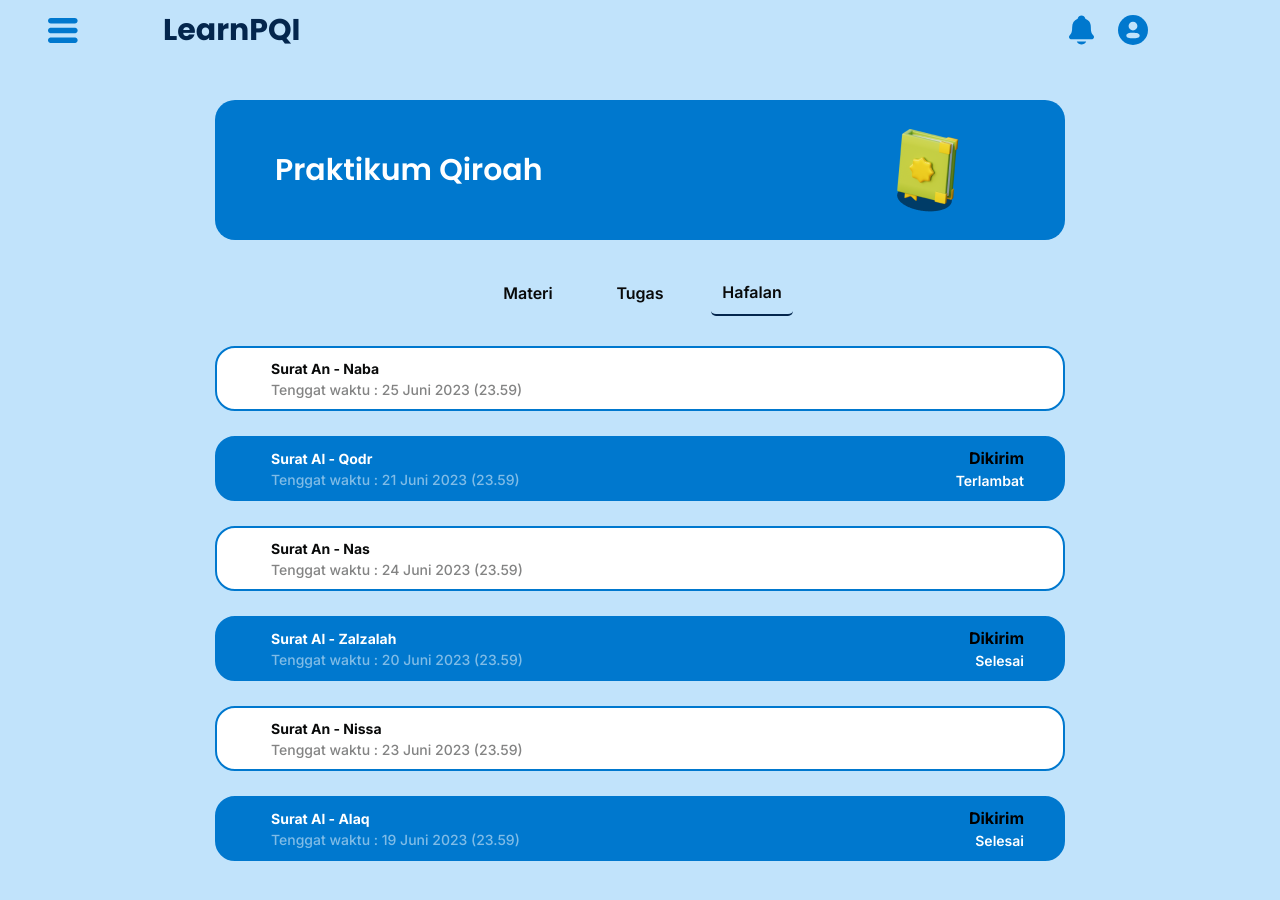
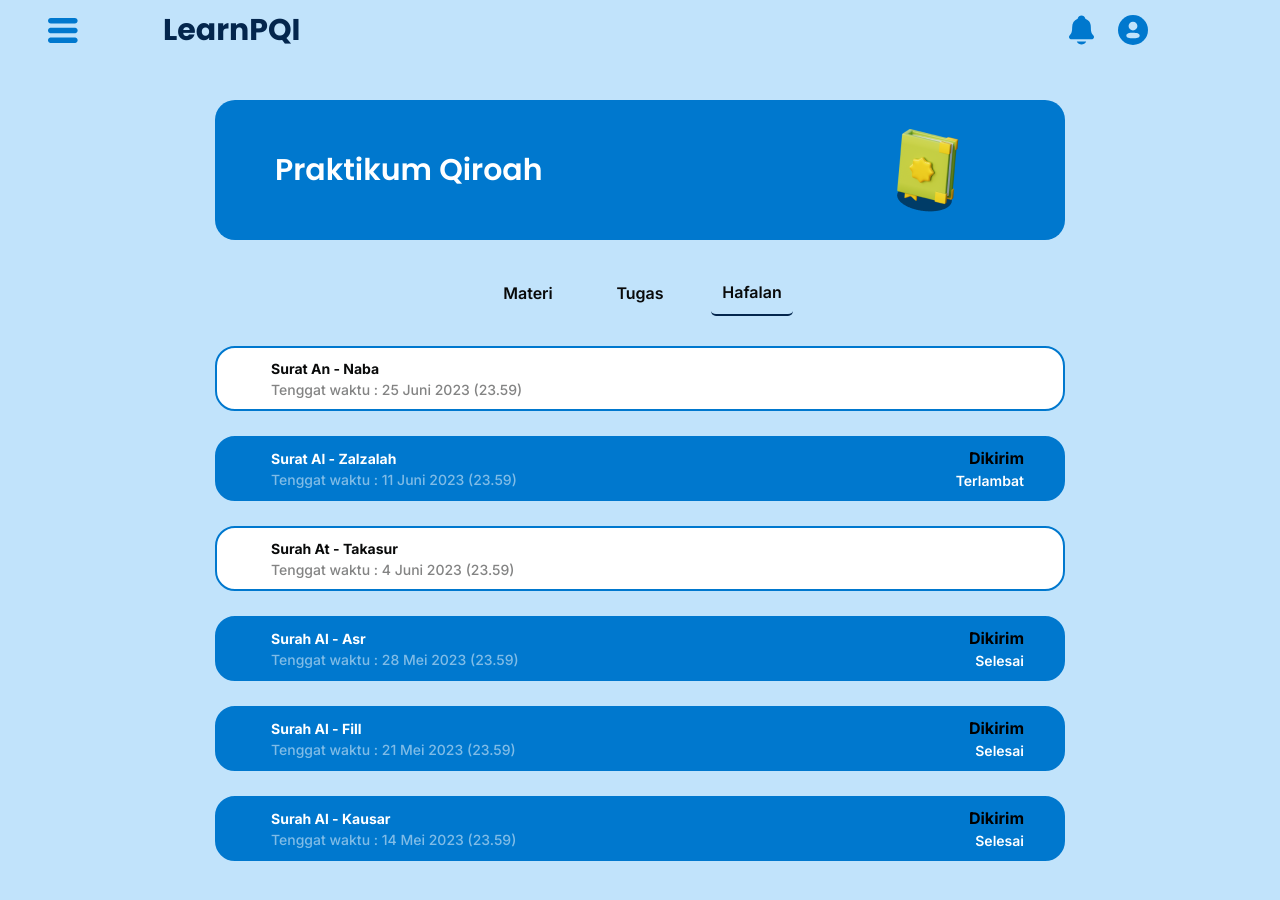
Before and after one commit to zafahreza/learn-pqi, a Next.js app: page /Dashboard/PraktikumQiroah/HafalanSection in a window 1280 px wide. Shown: the top 900 px of the page. Built offline with nearby package versions, Linux system fonts and the light colour scheme.

Commit message:
change contect task and hafalan

```diff
--- a/app/component/HafalanCardIbadah.js
+++ b/app/component/HafalanCardIbadah.js
@@ -1,10 +1,10 @@
 import Link from "next/link";
 
-export default function HafalanCardIbadah(){
+export default function HafalanCardIbadah({name, dueDate}){
     return(
         <Link href="/Dashboard/PraktikumIbadah/Hafalan" className="w-[850px] h-[65px] rounded-[20px] border-[2px] border-[#0078CE] bg-white pl-[54px] flex flex-col justify-center cursor-pointer">
-            <p className="font-[700] text-[14px] text-[#090A0A] cursor-pointer">Doa Sebelum Belajar</p>
-            <p className="font-[500] text-[14px] text-[#090A0A] cursor-pointer opacity-50">Tenggat waktu : 25 Juni 2023 (23.59)</p>
+            <p className="font-[700] text-[14px] text-[#090A0A] cursor-pointer">{name}</p>
+            <p className="font-[500] text-[14px] text-[#090A0A] cursor-pointer opacity-50">{dueDate}</p>
         </Link>
     )
 }
--- a/app/component/HafalanCardIbadahSubmitted.js
+++ b/app/component/HafalanCardIbadahSubmitted.js
@@ -1,11 +1,11 @@
 import Link from "next/link";
 
-export default function HafalanCardIbadahSubmitted({ tenggat }){
+export default function HafalanCardIbadahSubmitted({ tenggat, name, dueDate }){
     return(
         <Link href="/Dashboard/PraktikumIbadah/Hafalan/Submitted" className="w-[850px] h-[65px] rounded-[20px] border-[2px] border-[#0078CE] bg-[#0078CE] pl-[54px] pr-[39px] flex justify-between items-center cursor-pointer">
             <div>
-                <p className="font-[700] text-[14px] text-[#FFFFFF] cursor-pointer">Doa Berkendara</p>
-                <p className="font-[500] text-[14px] text-[#FFFFFF] cursor-pointer opacity-50">Tenggat waktu : 11 Juni 2023 (23.59)</p>
+                <p className="font-[700] text-[14px] text-[#FFFFFF] cursor-pointer">{name}</p>
+                <p className="font-[500] text-[14px] text-[#FFFFFF] cursor-pointer opacity-50">{dueDate}</p>
             </div>
             <div className="flex flex-col items-end">
                 <p className="font-[700] text-[16px]">Dikirim</p>
--- a/app/component/MateriPraktikumIbadah.js
+++ b/app/component/MateriPraktikumIbadah.js
@@ -113,23 +113,18 @@ export default function MateriPraktikumQiroah({ params }){
             }
             {isTugasVisible &&
             <div id="TugasSection" className=" flex flex-col items-center gap-[25px] pb-5">
-                <TaskCardIbadah />
-                <TaskCardIbadah />
-                <TaskCardIbadahSubmitted tenggat={tenggat}/>
-                <TaskCardIbadahSubmitted tenggat={"Terlambat"}/>
-                <TaskCardIbadah />
-                <TaskCardIbadahSubmitted tenggat={tenggat}/>
-                <TaskCardIbadah />
+                <TaskCardIbadah name={"Tugas 3 - Presentasi"} dueDate={"Tenggat waktu : 18 Juni 2023 (23.59)"}/>
+                <TaskCardIbadahSubmitted tenggat={tenggat} name={"Tugas 2 - Tugas 2"} dueDate={"Tenggat waktu : 16 April 2023 (23.59)"}/>
+                <TaskCardIbadahSubmitted tenggat={tenggat} name={"Tugas 1 -  Tugas 1"} dueDate={"Tenggat waktu: 9 April 2023 (23.59)"}/>
             </div>
             }
             {isHafalanVisible &&
             <div id="HafalanSection" className=" flex flex-col items-center gap-[25px] pb-5">
-                <HafalanCardIbadah />
-                <HafalanCardIbadahSubmitted tenggat={"Terlambat"}/>
-                <HafalanCardIbadah />
-                <HafalanCardIbadahSubmitted tenggat={tenggat}/>
-                <HafalanCardIbadah />
-                <HafalanCardIbadahSubmitted tenggat={tenggat}/>
+                <HafalanCardIbadah name={"Doa Sebelum Belajar"} dueDate={"Tenggat waktu : 23 Juni 2023 (23.59)"}/>
+                <HafalanCardIbadahSubmitted tenggat={tenggat} name={"Doa Berkendara"} dueDate={"Tenggat waktu : 16 Juni 2023 (23.59)"}/>
+                <HafalanCardIbadah name={"Doa Keluar Kamar Mandi"} dueDate={"Tenggat waktu : 21 Mei 2023 (23.59)"}/>
+                <HafalanCardIbadahSubmitted tenggat={tenggat} name={"Doa Masuk Kamar Mandi"} dueDate={"Tenggat waktu : 21 Mei 2023 (23.59)"}/>
+                <HafalanCardIbadahSubmitted tenggat={tenggat} name={"Doa Sebelum Makan"} dueDate={"Tenggat waktu : 14 Mei 2023 (23.59)"}/>
             </div>
             }
         </div>
--- a/app/component/MateriPraktikumQiroah.js
+++ b/app/component/MateriPraktikumQiroah.js
@@ -117,23 +117,22 @@ export default function MateriPraktikumQiroah({ params }){
             }
             {isTugasVisible &&
             <div id="TugasSection" className=" flex flex-col items-center gap-[25px] pb-5">
-                <TaskCard name={"Tugas 7 - Mengaji Surah Al - Fatihah"} dueDate={"Tenggat waktu : 20 Maret 2023 (15.00)"}/>
-                <TaskCard name={"Tugas 6 - Mengaji Surah Al - Baqoroh"} dueDate={"Tenggat waktu : 27 Maret 2023 (15.00)"}/>
-                <TaskCardSubmitted tenggat={tenggat} name={"Tugas 5 - PPT Kelompok"} dueDate={"Tenggat waktu : 27 Maret 2023 (15.00)"}/>
-                <TaskCardSubmitted tenggat={"Terlambat"} name={"Tugas 4 - PPT Individu"} dueDate={"Tenggat waktu : 27 Maret 2023 (15.00)"}/>
-                <TaskCard name={"Tugas 3 - Mengaji Surah Al - Falaq"} dueDate={"Tenggat waktu : 21 Maret 2023 (15.00)"}/>
+                <TaskCard name={"Tugas 6 - Mengaji Al - Zalzalah"} dueDate={"Tenggat waktu : 19 Juni 2023 (15.00)"}/>
+                <TaskCard name={"Tugas 5 - PPT Kelompok"} dueDate={"Tenggat waktu : 16 April 2023 (23.59)"}/>
+                <TaskCardSubmitted tenggat={tenggat} name={"Tugas 4 -  Idgam"} dueDate={"Tenggat waktu: 9 April 2023 (23.59)"}/>
+                <TaskCardSubmitted tenggat={"Terlambat"} name={"Tugas 3 - Mengaji Al - Falaq"} dueDate={"Tenggat waktu : 3 April 2023 (15.00)"}/>
                 <TaskCardSubmitted tenggat={tenggat} name={"Tugas 2 - Mengaji An - Nas"} dueDate={"Tenggat waktu : 27 Maret 2023 (15.00)"}/>
-                <TaskCard name={"Tugas 1 - Mengaji Surah Al - Qiroah"} dueDate={"Tenggat waktu : 25 Maret 2023 (15.00)"}/>
+                <TaskCardSubmitted tenggat={tenggat} name={"Tugas 1 - Mengaji Surah Al - Fatihah"} dueDate={"Tenggat waktu : 20 Maret 2023 (15.00)"}/>
             </div>
             }
             {isHafalanVisible &&
             <div id="HafalanSection" className=" flex flex-col items-center gap-[25px] pb-5">
                 <HafalanCard name={"Surat An - Naba"} dueDate={"Tenggat waktu : 25 Juni 2023 (23.59)"}/>
-                <HafalanCardSubmitted tenggat={"Terlambat"} name={"Surat Al - Qodr"} dueDate={"Tenggat waktu : 21 Juni 2023 (23.59)"}/>
-                <HafalanCard name={"Surat An - Nas"} dueDate={"Tenggat waktu : 24 Juni 2023 (23.59)"}/>
-                <HafalanCardSubmitted tenggat={tenggat} name={"Surat Al - Zalzalah"} dueDate={"Tenggat waktu : 20 Juni 2023 (23.59)"}/>
-                <HafalanCard name={"Surat An - Nissa"} dueDate={"Tenggat waktu : 23 Juni 2023 (23.59)"}/>
-                <HafalanCardSubmitted tenggat={tenggat} name={"Surat Al - Alaq"} dueDate={"Tenggat waktu : 19 Juni 2023 (23.59)"}/>
+                <HafalanCardSubmitted tenggat={"Terlambat"} name={"Surat Al - Zalzalah"} dueDate={"Tenggat waktu : 11 Juni 2023 (23.59)"}/>
+                <HafalanCard name={"Surah At - Takasur"} dueDate={"Tenggat waktu : 4 Juni 2023 (23.59)"}/>
+                <HafalanCardSubmitted tenggat={tenggat} name={"Surah Al - Asr"} dueDate={"Tenggat waktu : 28 Mei 2023 (23.59)"}/>
+                <HafalanCardSubmitted tenggat={tenggat} name={"Surah Al - Fill"} dueDate={"Tenggat waktu : 21 Mei 2023 (23.59)"}/>
+                <HafalanCardSubmitted tenggat={tenggat} name={"Surah Al - Kausar"} dueDate={"Tenggat waktu : 14 Mei 2023 (23.59)"}/>
             </div>
             }
         </div>
--- a/app/component/TaskCardIbadah.js
+++ b/app/component/TaskCardIbadah.js
@@ -1,10 +1,10 @@
 import Link from "next/link";
 
-export default function TaskCardIbadah(){
+export default function TaskCardIbadah({name, dueDate}){
     return(
         <Link href="/Dashboard/PraktikumIbadah/Tugas" className="w-[850px] h-[65px] rounded-[20px] border-[2px] border-[#0078CE] bg-white pl-[54px] flex flex-col justify-center cursor-pointer">
-            <p className="font-[700] text-[14px] text-[#090A0A] cursor-pointer">Tugas 3 - Presentasi</p>
-            <p className="font-[500] text-[14px] text-[#090A0A] cursor-pointer opacity-50">Tenggat waktu : 20 Maret 2023 (15.00)</p>
+            <p className="font-[700] text-[14px] text-[#090A0A] cursor-pointer">{name}</p>
+            <p className="font-[500] text-[14px] text-[#090A0A] cursor-pointer opacity-50">{dueDate}</p>
         </Link>
     )
 }
--- a/app/component/TaskCardIbadahSubmitted.js
+++ b/app/component/TaskCardIbadahSubmitted.js
@@ -1,11 +1,11 @@
 import Link from "next/link";
 
-export default function TaskCardSubmitted({ tenggat }){
+export default function TaskCardSubmitted({ tenggat, name, dueDate }){
     return(
         <Link href="/Dashboard/PraktikumIbadah/Tugas/Submitted" className="w-[850px] h-[65px] rounded-[20px] border-[2px] border-[#0078CE] bg-[#0078CE] pl-[54px] pr-[39px] flex justify-between items-center cursor-pointer">
             <div>
-                <p className="font-[700] text-[14px] text-[#FFFFFF] cursor-pointer">Tugas 2 - Tugas</p>
-                <p className="font-[500] text-[14px] text-[#FFFFFF] cursor-pointer opacity-50">Tenggat waktu : 27 Maret 2023 (15.00)</p>
+                <p className="font-[700] text-[14px] text-[#FFFFFF] cursor-pointer">{name}</p>
+                <p className="font-[500] text-[14px] text-[#FFFFFF] cursor-pointer opacity-50">{dueDate}</p>
             </div>
             <div className="flex flex-col items-end">
                 <p className="font-[700] text-[16px]">Dikirim</p>
--- a/app/component/TugasPraktikumQiroahDetail.js
+++ b/app/component/TugasPraktikumQiroahDetail.js
@@ -7,11 +7,11 @@ export default function TugasPraktikumQiroahDetail(){
         <div className="flex flex-col items-center pt-[60px] mb-20">
             <div className="w-[850px] h-[140px] flex flex-col justify-center pl-[58px] bg-[#0078CE] rounded-[20px] mt-[40px] mb-[28px]">
                 <Link href="/Dashboard/PraktikumQiroah/TugasSection" className="font-Poppins font-[600] text-[20px] text-white">Praktikum Qiroah</Link>
-                <p className="font-[600] text-[32px] text-white">Hukum Nun Sukun dan Tanwin</p>
-                <p className="font-[500] text-[14px] text-white">6 Maret 2023</p>
+                <p className="font-[600] text-[32px] text-white">Tugas 6 - Mengaji Al - Zalzalah</p>
+                <p className="font-[500] text-[14px] text-white">Tenggat waktu : 19  Juni 2023 (15.00)</p>
             </div>
             <div>
-                <p className="font-[400] text-[14px] text-black mb-10">Berikut adalah materi pembelajaran hukum nun sukun dan tanwin. Silahkan disimak dengan baik.</p>
+                <p className="font-[400] text-[14px] text-black mb-10">Rekam suara mengaji surat Al - Zalzalah. Harap dikumpulkan sebelum deadline yang telah ditentukan.</p>
             </div>
             <InputFile />
             <div className="w-[741px] mb-3 mt-10">
```
